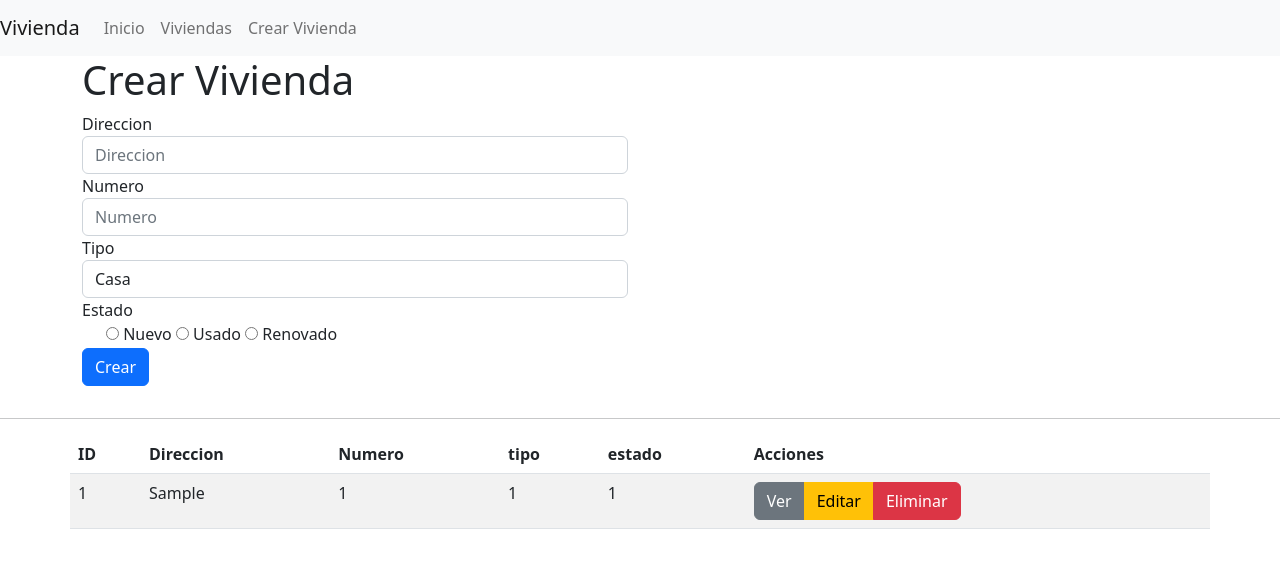
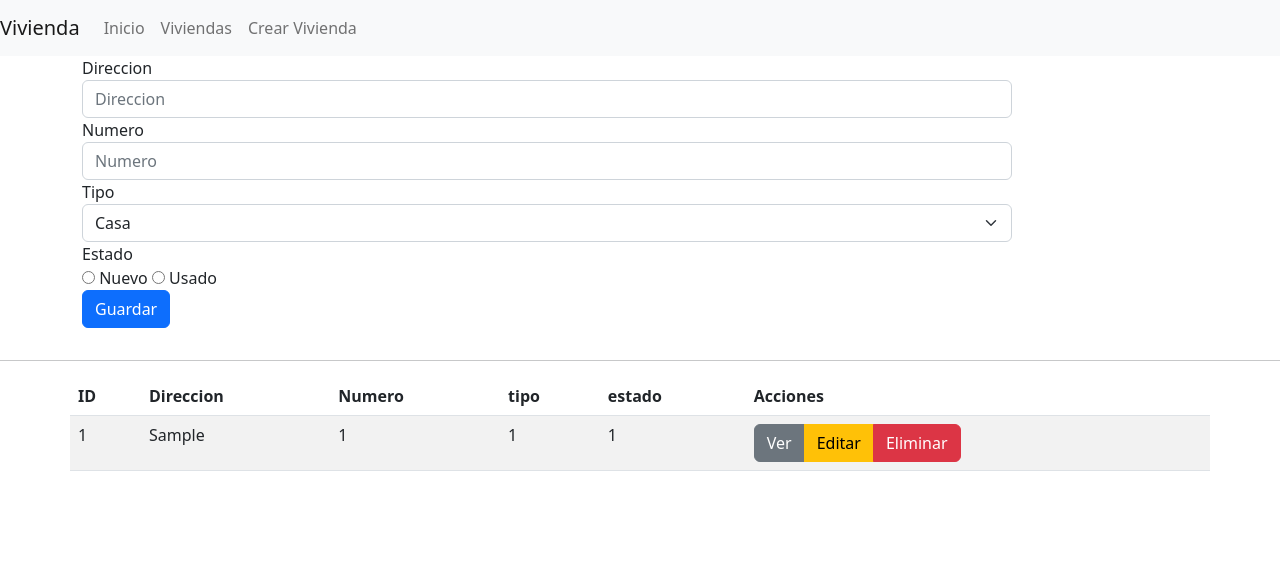
Before and after one commit to pedro-garrido/ExamenProgWeb, a CodeIgniter app: page /database/ in a window 1280 px wide. Shown: the top 568 px of the page. Run offline with CodeIgniter, Linux system fonts and the light colour scheme; tables that the repository leaves empty hold one stand-in row (values such as "Sample post").

Commit message:
crud finish

```diff
--- a/application/controllers/vivienda_controller.php
+++ b/application/controllers/vivienda_controller.php
@@ -5,7 +5,7 @@ defined('BASEPATH') OR exit('No direct script access allowed');
         public function index(){
             $this->load->model('vivienda_model');
             $data['viviendas'] = $this->vivienda_model->m_get_viviendas();
-            $data['view_type'] = 'get_viviendas';
+            $data['view_type'] = 'default';
             $this->load->view('vivienda_view', $data);
         }
 
@@ -14,15 +14,39 @@ defined('BASEPATH') OR exit('No direct script access allowed');
             $data['numero'] = $this->input->post('numero');
             $data['tipo'] = $this->input->post('tipo');
             $data['estado'] = $this->input->post('estado');
-
-
-
             $this->load->model('vivienda_model');
             $this->vivienda_model->m_insert_vivienda($data);
-
             $this->db->close();
-
             redirect('vivieda_controller');
 
         }
+
+        public function c_update_view_vivienda(){
+            // get methoc request data
+            $id_vivienda = $this->input->get('id_vivienda');
+            $this->load->model('vivienda_model');
+            $data['vivienda'] = $this->vivienda_model->m_get_vivienda($id_vivienda);
+            $data['view_type'] = 'update';
+            $this->load->view('vivienda_view', $data);
+        }
+
+        public function c_update_vivienda(){
+            $data['id_vivienda'] = $this->input->post('id_vivienda');
+            $data['direccion'] = $this->input->post('direccion');
+            $data['numero'] = $this->input->post('numero');
+            $data['tipo'] = $this->input->post('tipo');
+            $data['estado'] = $this->input->post('estado');
+            $this->load->model('vivienda_model');
+            $this->vivienda_model->m_update_vivienda($data['id_vivienda'], $data);
+            $this->db->close();
+            redirect('vivienda_controller');
+        }
+
+        public function c_delete_vivienda(){
+            $id_vivienda = $this->input->get('id_vivienda');
+            $this->load->model('vivienda_model');
+            $this->vivienda_model->m_delete_vivienda($id_vivienda);
+            $this->db->close();
+            redirect('vivienda_controller');
+        }
     }
--- a/application/models/vivienda_model.php
+++ b/application/models/vivienda_model.php
@@ -12,7 +12,7 @@
         }
 
         public function m_get_vivienda($id) {
-            $query = $this->db->get_where('vivienda', array('id' => $id));
+            $query = $this->db->get_where('vivienda', array('id_vivienda' => $id));
             return $query->row_array();
         }
 
@@ -21,12 +21,12 @@
         }
 
         public function m_update_vivienda($id, $data) {
-            $this->db->where('id', $id);
+            $this->db->where('id_vivienda', $id);
             $this->db->update('vivienda', $data);
         }
 
         public function m_delete_vivienda($id) {
-            $this->db->delete('vivienda', array('id' => $id));
+            $this->db->delete('vivienda', array('id_vivienda' => $id));
         }
     }
 
--- a/application/views/includes/form.php
+++ b/application/views/includes/form.php
@@ -1,7 +1,65 @@
-<span>
-    {id_vivienda}
-    {direccion}
-    {numero}
-    {tipo}
-    {estado}
-</span>
+<?php defined('BASEPATH') or exit('No direct script access allowed'); ?>
+
+<?php
+
+if (isset($form_action) && $form_action == 'vivienda_controller/c_create_vivienda') {
+    $id_vivienda = '';
+    $direccion = '';
+    $numero = '';
+    $tipo = '';
+    $estado = '';
+}
+
+?>
+
+<div class="container">
+
+    <div class="row">
+        <form class="form-horizontal" action="<?php echo base_url() ?>index.php/<?php echo $form_action ?>" method="post">
+
+
+            <input type="hidden" class="form-control" id="id_vivienda" name="id_vivienda" placeholder="ID" value="<?php echo $id_vivienda ?>">
+
+            <div class="form-group">
+                <label for="direccion" class="col-sm-2 control-label">Direccion</label>
+                <div class="col-sm-10">
+                    <input type="text" class="form-control" id="direccion" name="direccion" placeholder="Direccion" value="<?php echo $direccion ?>">
+                </div>
+            </div>
+
+            <div class="form-group">
+                <label for="numero" class="col-sm-2 control-label">Numero</label>
+                <div class="col-sm-10">
+                    <input type="text" class="form-control" id="numero" name="numero" placeholder="Numero" value="<?php echo $numero ?>">
+                </div>
+            </div>
+
+            <div class="form-group">
+                <label for="tipo" class="col-sm-2 control-label">Tipo</label>
+                <div class="col-sm-10">
+                    <select class="form-select form-control" id="tipo" name="tipo">
+                        <option value="1" <?php if ($tipo == 1) { ?> selected <?php } ?>>Casa</option>
+                        <option value="2" <?php if ($tipo == 2) { ?> selected <?php } ?>>Departamento</option>
+                        <option value="3" <?php if ($tipo == 3) { ?> selected <?php } ?>>Oficina</option>
+                    </select>
+                </div>
+            </div>
+
+            <div class="form-group">
+                <label for="estado" class="col-sm-2 control-label">Estado</label>
+                <div class="col-sm-10">
+                    <input type="radio" name="estado" value="1" id="1" <?php if ($estado == 1) { ?> checked <?php } ?>>
+                    <label for="1">Nuevo</label>
+                    <input type="radio" name="estado" value="2" id="2" <?php if ($estado == 2) { ?> checked <?php } ?>>
+                    <label for="2">Usado</label>
+                </div>
+            </div>
+
+            <div class="form-group">
+                <div class="col-sm-offset-2 col-sm-10">
+                    <button type="submit" class="btn btn-primary">Guardar</button>
+                </div>
+            </div>
+        </form>
+    </div>
+</div>
--- /dev/null
+++ b/application/views/includes/head.php
@@ -0,0 +1,8 @@
+<?php defined('BASEPATH') or exit('No direct script access allowed'); ?>
+
+<head>
+    <title>Vivienda</title>
+    <meta charset="utf-8">
+    <meta name="viewport" content="width=device-width, initial-scale=1">
+    <link rel="stylesheet" href="<?php base_url() ?> assets/style.css">
+</head>
--- a/application/views/includes/navbar.php
+++ b/application/views/includes/navbar.php
@@ -1,8 +1,9 @@
-<?php defined('BASEPATH') OR exit('No direct script access allowed');?>
+<?php defined('BASEPATH') or exit('No direct script access allowed'); ?>
 
 <nav class="navbar navbar-expand-lg navbar-light bg-light">
     <a class="navbar-brand" href="<?php echo base_url() ?>">Vivienda</a>
-    <button class="navbar-toggler" type="button" data-toggle="collapse" data-target="#navbarSupportedContent" aria-controls="navbarSupportedContent" aria-expanded="false" aria-label="Toggle navigation">
+    <!-- collapsable button -->
+    <button class="navbar-toggler" type="button" data-toggle="collapse" data-target="#navbarSupportedContent">
         <span class="navbar-toggler-icon"></span>
     </button>
 
@@ -19,4 +20,5 @@
                 </li>
             </ul>
         </div>
+
 </nav>
--- a/application/views/vivienda_view.php
+++ b/application/views/vivienda_view.php
@@ -1,89 +1,23 @@
 <?php defined('BASEPATH') or exit('No direct script access allowed'); ?>
 
 <html>
-
-<head>
-    <title>Vivienda</title>
-    <meta charset="utf-8">
-    <meta name="viewport" content="width=device-width, initial-scale=1">
-    <link rel="stylesheet" href="<?php base_url() ?> assets/style.css">
-</head>
+<?php $this->load->view('includes/head'); ?>
 
 <body>
-    <?php include 'includes/navbar.php' ?>
+    <?php $this->load->view('includes/navbar') ?>
     <main>
-
-
-
         <?php
 
-        $id = 1;
-        $direccion = 'Calle falsa 123';
-        $numero = '123';
-        $tipo = 'Casa';
-        $estado = 'Nuevo';
+        if ($view_type == 'default') {
 
+            $this->load->view('includes/form', $data = array(
+                'form_action' => 'vivienda_controller/c_create_vivienda',
+            ));
 
-        $this->load->library('parser');
-
-        $data_form = array(
-            'id' => $id,
-            'direccion' => $direccion,
-            'numero' => $numero,
-            'tipo' => $tipo,
-            'estado' => $estado
-        );
         ?>
 
 
-        <div class="container">
-            <div class="row">
-                <div class="col-md-6">
-                    <h1>Crear Vivienda</h1>
-                    <form action="<?php echo base_url() ?>index.php/vivienda_controller/c_create_vivienda" method="post">
-
-                        <input type="hidden" name="id_vivienda" value="1">
-                        <div class="form-group">
-                            <label for="direccion">Direccion</label>
-                            <input type="text" class="form-control" id="direccion" name="direccion" placeholder="Direccion">
-                        </div>
-                        <div class="form-group">
-                            <label for="numero">Numero</label>
-                            <input type="int" class="form-control" id="numero" name="numero" placeholder="Numero">
-                        </div>
-                        <div class="form-group">
-                            <label for="tipo">Tipo</label>
-                            <select class="form-control" id="tipo" name="tipo">
-                                <option value="1">Casa</option>
-                                <option value="2">Apartamento</option>
-                                <option value="3">Cabaña</option>
-                            </select>
-                        </div>
-                        <div class="form-group">
-                            <label>Estado</label>
-
-                            <div class="form-check">
-
-                                <input type="radio" name="estado" id="1" value="1">
-                                <label for="1">Nuevo</label>
-                                <input type="radio" name="estado" id="2" value="2">
-                                <label for="2">Usado</label>
-                                <input type="radio" name="estado" id="3" value="3">
-                                <label for="3">Renovado</label>
-                            </div>
-
-                        </div>
-                        <button type="submit" class="btn btn-primary">Crear</button>
-                    </form>
-                </div>
-            </div>
-        </div>
-
-
-
-
             <hr />
-
 
             <div class="container">
                 <div class="row">
@@ -109,11 +43,11 @@
                                     <td>
                                         <div class="btn-group" role="group">
 
-                                        <a href="<?php echo base_url() ?>vivienda/c_get_vivienda/<?php echo $vivienda['id_vivienda'] ?>" class="btn btn-secondary">Ver</a>
+                                            <a href="<?php echo base_url() ?>index.php/vivienda_controller/c_get_vivienda/<?php echo $vivienda['id_vivienda'] ?>" class="btn btn-secondary">Ver</a>
 
-                                        <a href="<?php echo base_url() ?>vivienda/c_update_vivienda/<?php echo $vivienda['id_vivienda'] ?>" class="btn btn-warning">Editar</a>
+                                            <a href="<?php echo base_url() ?>index.php/vivienda_controller/c_update_view_vivienda?id_vivienda=<?php echo $vivienda['id_vivienda'] ?>" class="btn btn-warning">Editar</a>
 
-                                        <a href="<?php echo base_url() ?>vivienda/c_delete_vivienda/<?php echo $vivienda['id_vivienda'] ?>" class="btn btn-danger">Eliminar</a>
+                                            <a href="<?php echo base_url() ?>index.php/vivienda_controller/c_delete_vivienda?id_vivienda=<?php echo $vivienda['id_vivienda'] ?>" class="btn btn-danger">Eliminar</a>
                                         </div>
                                     </td>
                                 </tr>
@@ -121,7 +55,18 @@
                         </tbody>
                 </div>
             </div>
+        <?php } else if ($view_type == 'update') {
+            $this->load->view('includes/form', $data = array(
+                'form_action' => 'vivienda_controller/c_update_vivienda',
+                'id_vivienda' => $vivienda['id_vivienda'],
+                'direccion' => $vivienda['direccion'],
+                'numero' => $vivienda['numero'],
+                'tipo' => $vivienda['tipo'],
+                'estado' => $vivienda['estado'],
+            ));
+        }
 
+        ?>
 
 
     </main>
```
Lines whose indentation alone changed are shown as unchanged.
